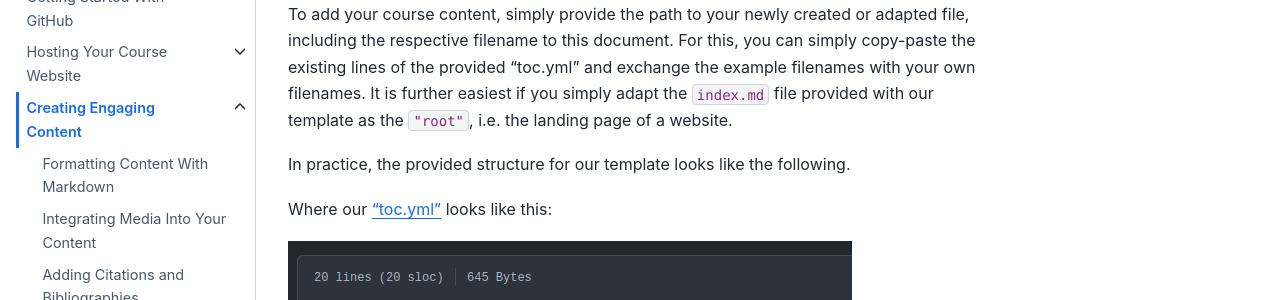
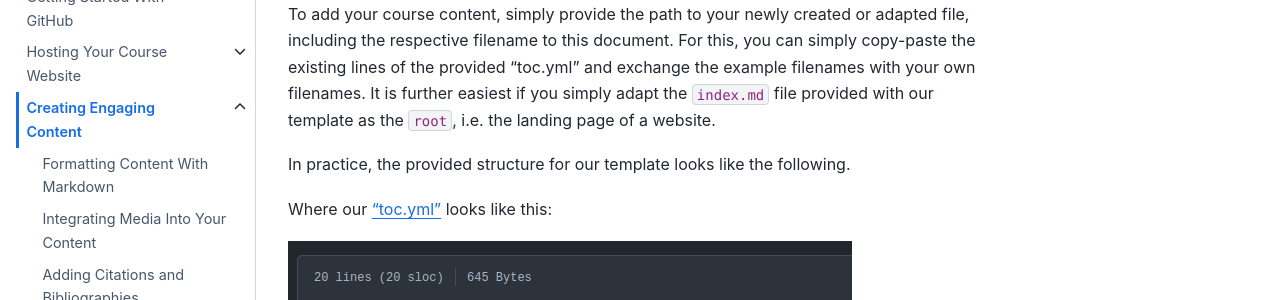
Before and after one commit to M-earnest/tutorial_jupyter_books, a Jupyter Book: the page built from content/3_create/setup-files.md, in a window 1280 px wide and 900 px high, scrolled down 1769 px. Shown: the part 147-447 px from the top of the window. Built offline with Jupyter Book 1.0.4 settings and Sphinx 7.4.7 and the Sphinx Book theme 1.1.4, drawn with Linux system fonts in a browser that asks for light colours; pages that are not in the unit, such as notebooks, are missing from menus.

```diff
--- a/content/3_create/setup-files.md
+++ b/content/3_create/setup-files.md
@@ -62,7 +62,7 @@ The chapter names displayed on your website are defined by the top-level heading
 
 #### Adapting the toc.yml/Table of Contents
 
-To add your course content, simply provide the path to your newly created or adapted file, including the respective filename to this document. For this, you can simply copy-paste the existing lines of the provided "toc.yml" and exchange the example filenames with your own filenames. It is further easiest if you simply adapt the `index.md` file provided with our template as the `"root"`, i.e. the landing page of a website.
+To add your course content, simply provide the path to your newly created or adapted file, including the respective filename to this document. For this, you can simply copy-paste the existing lines of the provided "toc.yml" and exchange the example filenames with your own filenames. It is further easiest if you simply adapt the `index.md` file provided with our template as the `root`, i.e. the landing page of a website.
 
 In practice, the provided structure for our template looks like the following.
 
```
